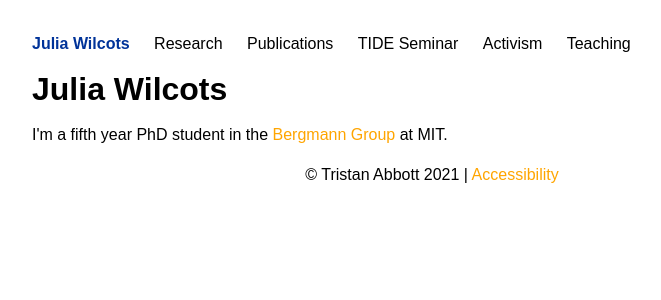
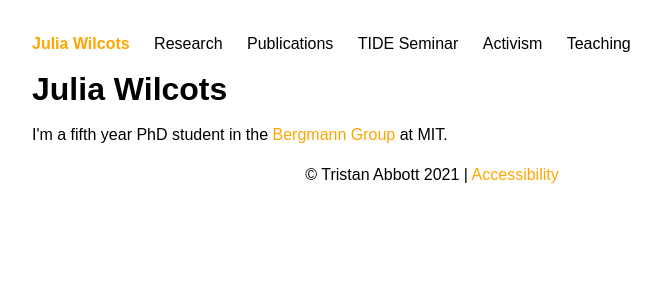
Before and after one commit to juliawilcots/juliawilcots.github.io, a Jekyll site: the page index.html, which Jekyll copies as it is, in a window 1280 px wide. Shown: the top 300 px of the page, without its empty margins (208-869 px from the left). Built offline with Jekyll 4.4.1, drawn with Linux system fonts in a browser that asks for light colours.

Commit message:
orange! name

```diff
--- a/css/style.css
+++ b/css/style.css
@@ -12,7 +12,7 @@ body {
 .menu li:first-child a {
   padding-left: 0;
   font-weight: bold;
-  color: #003399
+  color: orange
 }
 .menu a {
   text-decoration: none;
```
